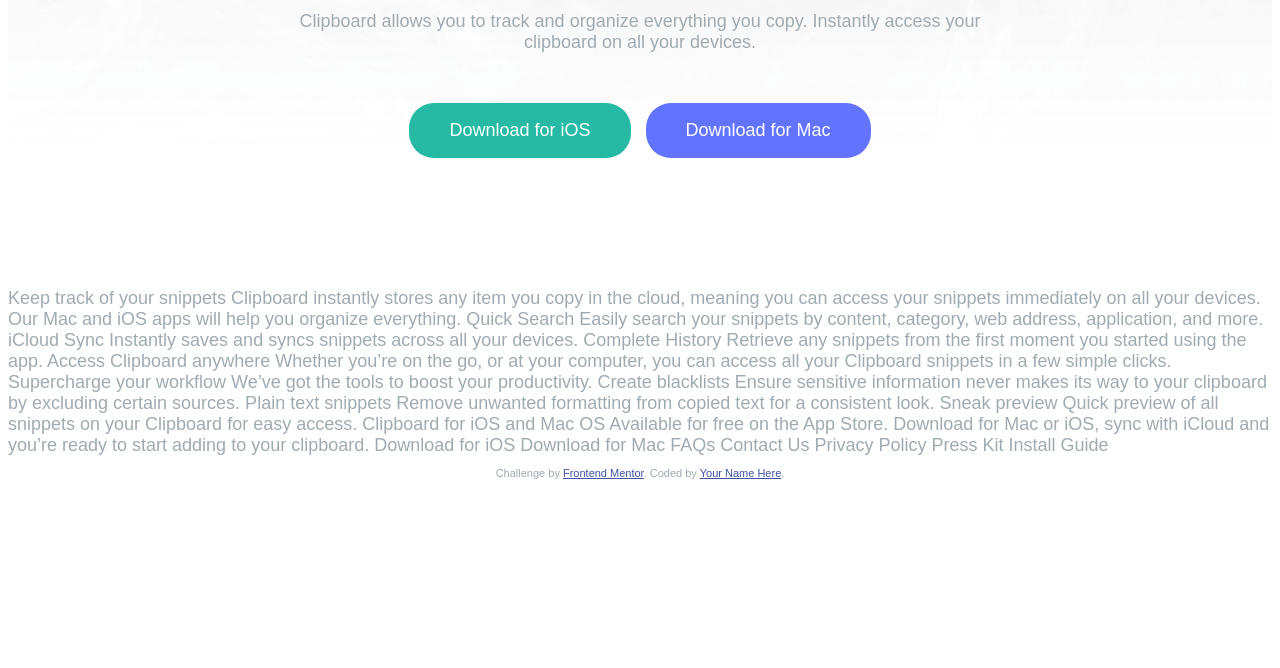
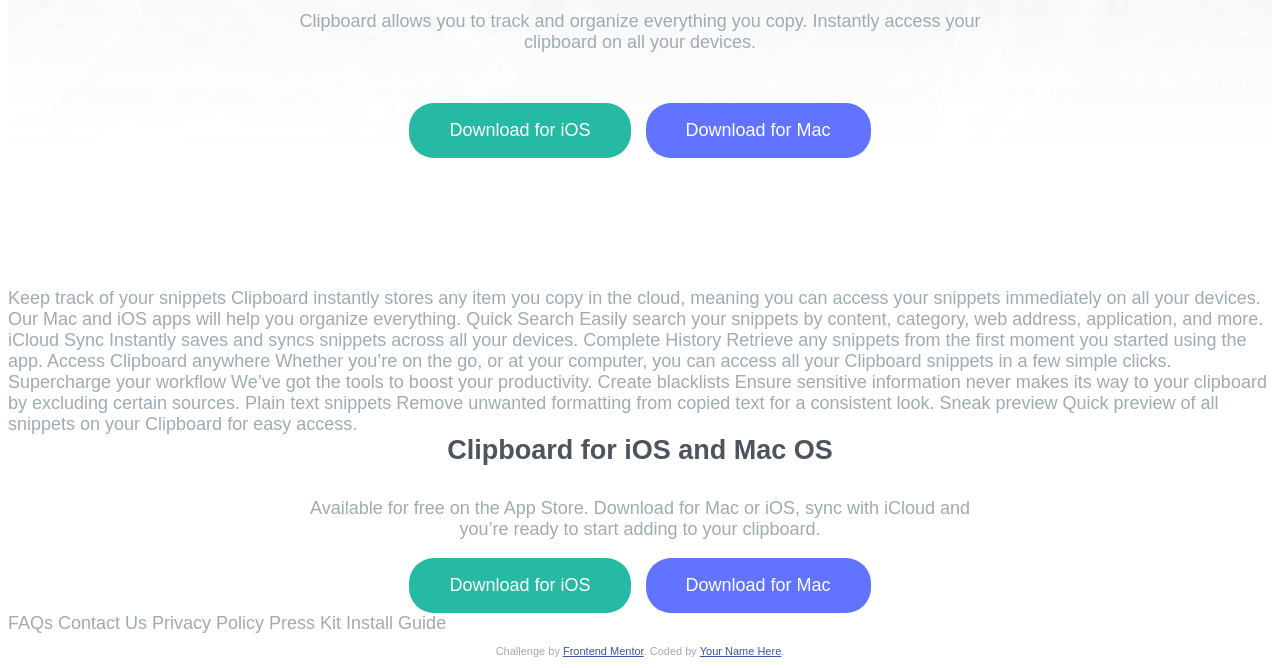
Before and after one commit to JakubM-I/clipboard-landing-page, a website: page public/index.html in a window 1280 px wide. Shown: the part 405-1073 px from the top of the page. Before the commit the page ends 895 px from the top, so only its background shows below. Drawn offline with Linux system fonts and the light colour scheme; a web font is replaced by a local one.

Commit message:
Add styling to bootm section

```diff
--- a/public/index.html
+++ b/public/index.html
@@ -28,8 +28,8 @@
               copy. Instantly access your clipboard on all your devices.</p>
           </div>
           <div class="header__buttons">
-            <button class="header__button button button--ios">Download for iOS</button>
-            <button class="header__button button button--mac">Download for Mac</button>
+            <button class="button button--ios">Download for iOS</button>
+            <button class="button button--mac">Download for Mac</button>
           </div>
         </div>
       </header>
@@ -74,13 +74,20 @@
 
       Quick preview of all snippets on your Clipboard for easy access.
 
-      Clipboard for iOS and Mac OS
+      <div class="section-bottom">
+        <div class="section-bottom__body">
+          <h2 class="main-title">Clipboard for iOS and Mac OS</h2>
+          <p>Available for free on the App Store. Download for Mac or iOS, sync with iCloud
+            and you’re ready to start adding to your clipboard.</p>
 
-      Available for free on the App Store. Download for Mac or iOS, sync with iCloud
-      and you’re ready to start adding to your clipboard.
+          <div class="section-bottom__buttons">
+            <button class="button button--ios">Download for iOS</button>
+            <button class="button button--mac">Download for Mac</button>
+          </div>
+        </div>
 
-      Download for iOS
-      Download for Mac
+      </div>
+
 
       FAQs
       Contact Us
--- /dev/null
+++ b/src/sass/components/_containers.scss
@@ -0,0 +1,6 @@
+%middle-container{
+    width: 100%;
+    max-width: 690px;
+    margin-inline: auto;
+    text-align: center;
+}
--- a/src/sass/components/_index.scss
+++ b/src/sass/components/_index.scss
@@ -1,2 +1,3 @@
 @forward "headings";
 @forward "buttons";
+@forward "containers";
--- /dev/null
+++ b/src/sass/layout/_bottom.scss
@@ -0,0 +1,20 @@
+@use "../components/containers" as *;
+@use "../abstracts/mixins" as *;
+
+.section-bottom{
+    &__body{
+        @extend %middle-container;
+    }
+
+    &__buttons{
+        display: flex;
+        justify-content: center;
+        align-items: center;
+        gap: 15px;
+
+        @include mobileBreakpoint{
+            flex-direction: column;
+            gap: 25px;
+        }
+    }
+}
--- a/src/sass/layout/_header.scss
+++ b/src/sass/layout/_header.scss
@@ -1,5 +1,6 @@
 @use "../abstracts/variables" as *;
 @use "../abstracts/mixins" as *;
+@use "../components/containers" as *;
 
 .header{
     background-image: url(../images/bg-header-desktop.png);
@@ -15,11 +16,11 @@
     }
 
     &__body{
-        width: 100%;
-        max-width: 690px;
-        margin-inline: auto;
-
-        text-align: center;
+        // width: 100%;
+        // max-width: 690px;
+        // margin-inline: auto;
+        // text-align: center;
+        @extend %middle-container;
     }
 
     &__logo{
--- a/src/sass/layout/_index.scss
+++ b/src/sass/layout/_index.scss
@@ -1,2 +1,3 @@
 @forward "header";
+@forward "bottom";
 @forward "footer";
```
Also changed, not shown: src/index.html (+14 -7 lines), public/css/style.css.
